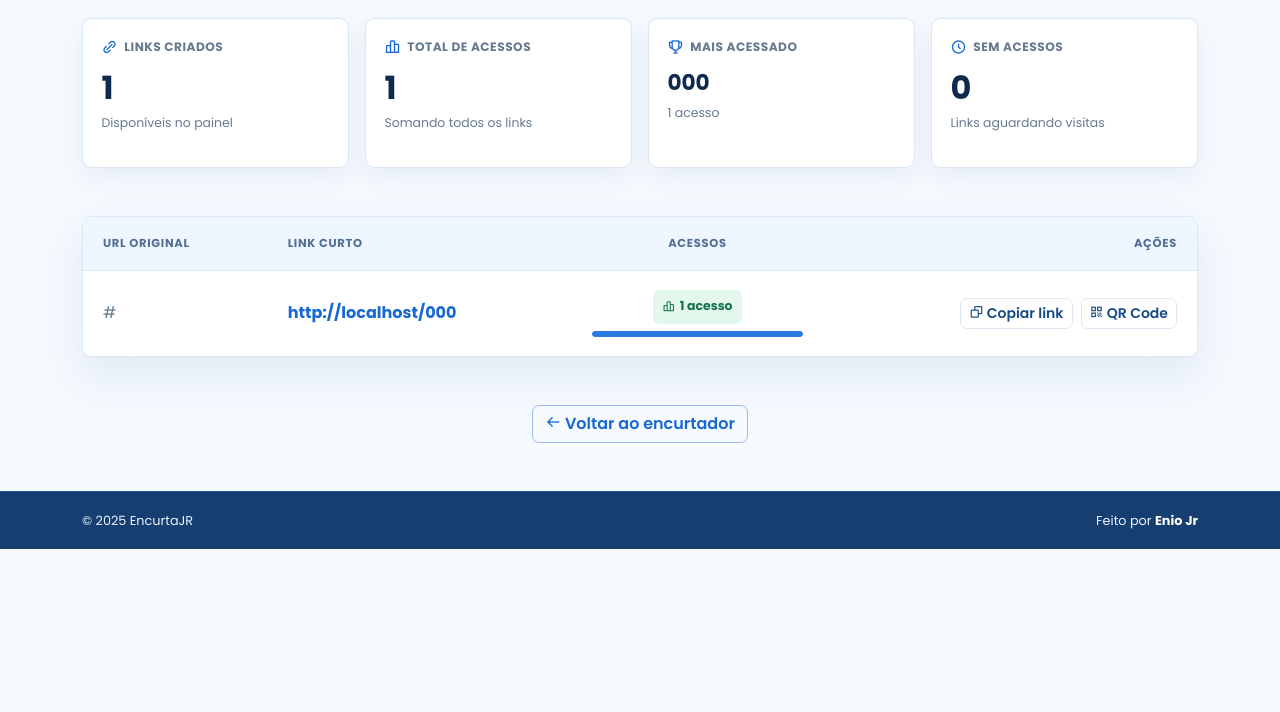
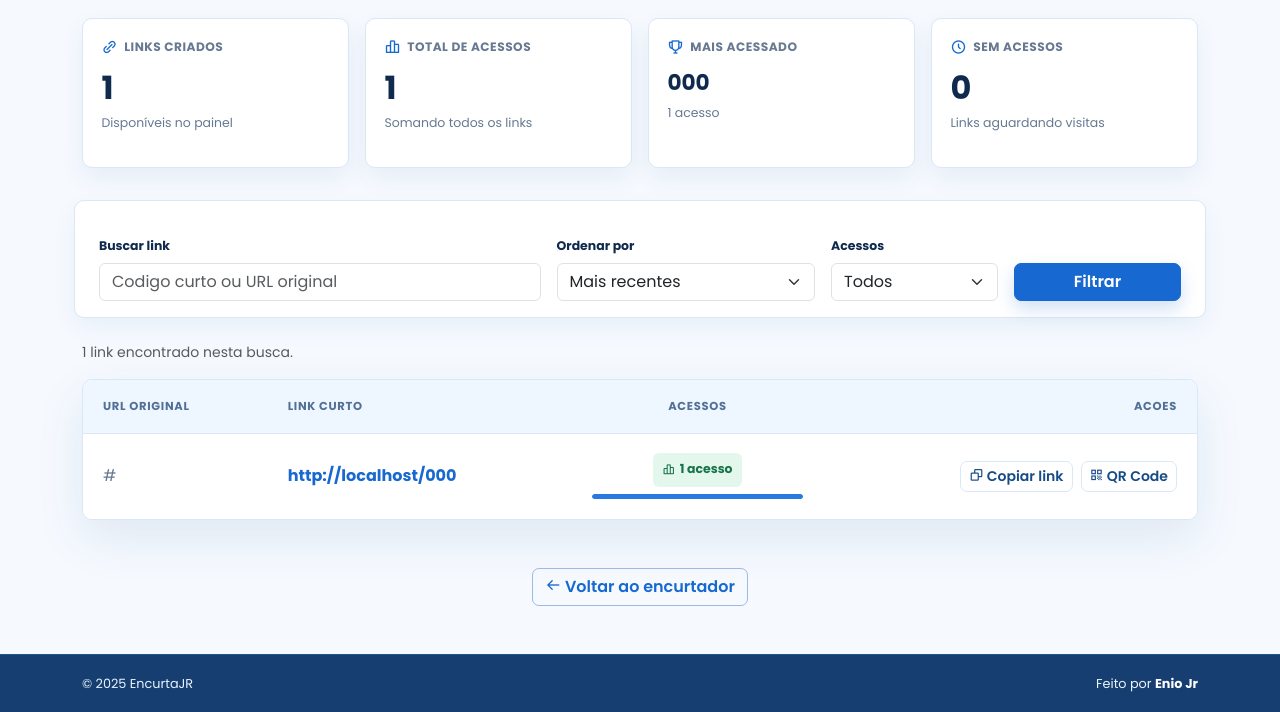
Before and after one commit to EnioJr18/Encurtador-de-Url, a Flask app: page /urls in a window 1280 px wide. Shown: the part 277-989 px from the top of the page. Before the commit the page ends 826 px from the top, so only its background shows below. Run offline with Flask 3, Linux system fonts and the light colour scheme; a user stored in the database is signed in; tables that the repository leaves empty hold one stand-in row (values such as "Sample post").

Commit message:
:sparkles: feat: adiciona links de usuário, paginação e filtros

```diff
--- a/encurtarjr/routes/url_routes.py
+++ b/encurtarjr/routes/url_routes.py
@@ -3,6 +3,7 @@ from io import BytesIO
 import qrcode
 from flask import Blueprint, redirect, render_template, request, send_file
 from flask_login import current_user, login_required
+from sqlalchemy import func, or_
 
 from encurtarjr.extensions import limiter
 from encurtarjr.models import URL
@@ -10,24 +11,78 @@ from encurtarjr.services.url_service import registrar_clique
 
 
 url_bp = Blueprint("urls", __name__)
+URLS_PER_PAGE = 10
+
+
+def current_page():
+    try:
+        page = int(request.args.get("page", 1))
+    except (TypeError, ValueError):
+        return 1
+    return max(page, 1)
+
+
+def pagination_args():
+    return {key: value for key, value in request.args.items() if key != "page" and value}
+
+
+def apply_url_sorting(query, sort_option):
+    sort_options = {
+        "recent": URL.id.desc(),
+        "oldest": URL.id.asc(),
+        "clicks_desc": URL.click_count.desc(),
+        "clicks_asc": URL.click_count.asc(),
+        "short_code": URL.short_code.asc(),
+    }
+    return query.order_by(sort_options.get(sort_option, URL.id.desc()), URL.id.desc())
+
+
+def user_link_stats(user_id):
+    base_query = URL.query.filter_by(user_id=user_id)
+    total_links = base_query.count()
+    total_clicks = base_query.with_entities(func.coalesce(func.sum(URL.click_count), 0)).scalar() or 0
+    most_clicked = base_query.order_by(URL.click_count.desc(), URL.id.desc()).first()
+    return {
+        "total_links": total_links,
+        "total_clicks": total_clicks,
+        "links_without_clicks": base_query.filter(func.coalesce(URL.click_count, 0) == 0).count(),
+        "most_clicked": most_clicked if total_clicks else None,
+        "max_clicks": (most_clicked.click_count or 0) if most_clicked else 0,
+    }
 
 
 @url_bp.route("/urls")
 @login_required
 def listar_urls():
-    urls = URL.query.filter_by(user_id=current_user.id).order_by(URL.id.desc()).all()
-    total_clicks = sum(url_entry.click_count or 0 for url_entry in urls)
-    most_clicked = max(urls, key=lambda url_entry: url_entry.click_count or 0, default=None)
+    query_text = request.args.get("q", "").strip()
+    sort_option = request.args.get("sort", "recent").strip().lower()
+    clicks_filter = request.args.get("clicks", "all").strip().lower()
+    valid_sorts = {"recent", "oldest", "clicks_desc", "clicks_asc", "short_code"}
+    if sort_option not in valid_sorts:
+        sort_option = "recent"
 
-    stats = {
-        "total_links": len(urls),
-        "total_clicks": total_clicks,
-        "links_without_clicks": sum((url_entry.click_count or 0) == 0 for url_entry in urls),
-        "most_clicked": most_clicked if total_clicks else None,
-        "max_clicks": (most_clicked.click_count or 0) if most_clicked else 0,
-    }
+    query = URL.query.filter_by(user_id=current_user.id)
+    if query_text:
+        search = f"%{query_text}%"
+        query = query.filter(or_(URL.short_code.ilike(search), URL.original_url.ilike(search)))
+    if clicks_filter == "clicked":
+        query = query.filter(func.coalesce(URL.click_count, 0) > 0)
+    elif clicks_filter == "unclicked":
+        query = query.filter(func.coalesce(URL.click_count, 0) == 0)
+    else:
+        clicks_filter = "all"
 
-    return render_template("urls.html", urls=urls, stats=stats)
+    pagination = apply_url_sorting(query, sort_option).paginate(page=current_page(), per_page=URLS_PER_PAGE, error_out=False)
+
+    return render_template(
+        "urls.html",
+        urls=pagination.items,
+        stats=user_link_stats(current_user.id),
+        pagination=pagination,
+        pagination_args=pagination_args(),
+        pagination_label="Paginacao dos links",
+        filters={"q": query_text, "sort": sort_option, "clicks": clicks_filter},
+    )
 
 
 @url_bp.route("/qrcode/<short_code>")
--- a/templates/partials/_pagination.html
+++ b/templates/partials/_pagination.html
@@ -1,5 +1,5 @@
 {% if pagination.pages > 1 %}
-<nav class="admin-pagination" aria-label="Paginacao administrativa">
+<nav class="admin-pagination" aria-label="{{ pagination_label|default('Paginacao administrativa') }}">
     <ul class="pagination justify-content-center mb-0">
         <li class="page-item {% if not pagination.has_prev %}disabled{% endif %}">
             <a class="page-link" href="{% if pagination.has_prev %}{{ url_for(request.endpoint, page=pagination.prev_num, **pagination_args) }}{% else %}#{% endif %}" aria-label="Pagina anterior">Anterior</a>
--- a/templates/urls.html
+++ b/templates/urls.html
@@ -12,6 +12,41 @@
 
 {% include "partials/_stats_summary.html" %}
 
+<form class="admin-filters row g-3 align-items-end mb-4" method="get">
+    <div class="col-lg-5">
+        <label class="form-label" for="q">Buscar link</label>
+        <input class="form-control" id="q" name="q" value="{{ filters.q }}" placeholder="Codigo curto ou URL original">
+    </div>
+    <div class="col-sm-6 col-lg-3">
+        <label class="form-label" for="sort">Ordenar por</label>
+        <select class="form-select" id="sort" name="sort">
+            <option value="recent" {% if filters.sort == "recent" %}selected{% endif %}>Mais recentes</option>
+            <option value="oldest" {% if filters.sort == "oldest" %}selected{% endif %}>Mais antigos</option>
+            <option value="clicks_desc" {% if filters.sort == "clicks_desc" %}selected{% endif %}>Mais acessados</option>
+            <option value="clicks_asc" {% if filters.sort == "clicks_asc" %}selected{% endif %}>Menos acessados</option>
+            <option value="short_code" {% if filters.sort == "short_code" %}selected{% endif %}>Codigo curto A-Z</option>
+        </select>
+    </div>
+    <div class="col-sm-6 col-lg-2">
+        <label class="form-label" for="clicks">Acessos</label>
+        <select class="form-select" id="clicks" name="clicks">
+            <option value="all" {% if filters.clicks == "all" %}selected{% endif %}>Todos</option>
+            <option value="clicked" {% if filters.clicks == "clicked" %}selected{% endif %}>Com acessos</option>
+            <option value="unclicked" {% if filters.clicks == "unclicked" %}selected{% endif %}>Sem acessos</option>
+        </select>
+    </div>
+    <div class="col-lg-2 d-grid gap-2">
+        <button class="btn btn-primary" type="submit">Filtrar</button>
+        {% if filters.q or filters.sort != "recent" or filters.clicks != "all" %}
+        <a class="btn btn-outline-secondary" href="{{ url_for('urls.listar_urls') }}">Limpar filtros</a>
+        {% endif %}
+    </div>
+</form>
+
+{% if pagination.total %}
+<p class="text-muted small mb-3">{{ pagination.total }} link{% if pagination.total != 1 %}s{% endif %} encontrado{% if pagination.total != 1 %}s{% endif %} nesta busca.</p>
+{% endif %}
+
 {% if urls %}
     <div class="table-responsive url-table-wrapper d-none d-md-block">
         <table class="table table-hover align-middle mb-0">
@@ -20,7 +55,7 @@
                     <th scope="col">URL original</th>
                     <th scope="col">Link curto</th>
                     <th scope="col" class="text-center">Acessos</th>
-                    <th scope="col" class="text-end">Ações</th>
+                    <th scope="col" class="text-end">Acoes</th>
                 </tr>
             </thead>
             <tbody>
@@ -46,11 +81,20 @@
             <div class="col-12">{% set url_entry = url %}{% include "partials/_url_card.html" %}</div>
         {% endfor %}
     </div>
+
+    {% include "partials/_pagination.html" %}
 {% else %}
-    {% set heading = 'Nenhum link criado ainda' %}
-    {% set message = 'Seu próximo link encurtado aparecerá aqui.' %}
-    {% set action_url = url_for('main.index') %}
-    {% set action_label = 'Encurtar uma URL' %}
+    {% if filters.q or filters.sort != "recent" or filters.clicks != "all" %}
+        {% set heading = 'Nenhum link encontrado' %}
+        {% set message = 'Ajuste os filtros para encontrar outros links.' %}
+        {% set action_url = url_for('urls.listar_urls') %}
+        {% set action_label = 'Limpar filtros' %}
+    {% else %}
+        {% set heading = 'Nenhum link criado ainda' %}
+        {% set message = 'Seu proximo link encurtado aparecera aqui.' %}
+        {% set action_url = url_for('main.index') %}
+        {% set action_label = 'Encurtar uma URL' %}
+    {% endif %}
     {% include "partials/_empty_state.html" %}
 {% endif %}
 
```
Also changed, not shown: tests/test_app_flows.py (+85 -0 lines).
